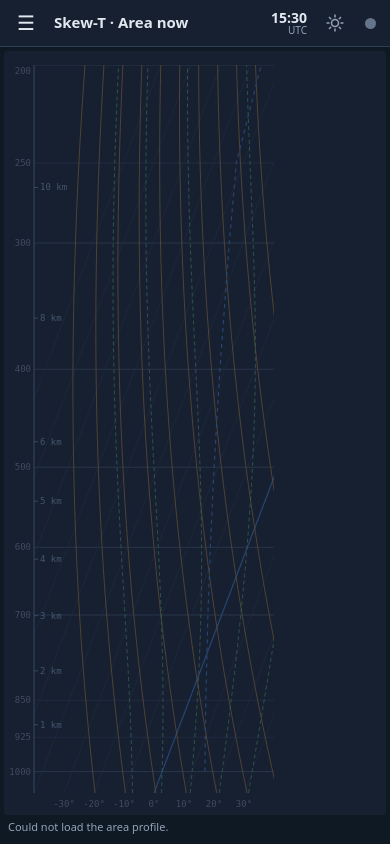
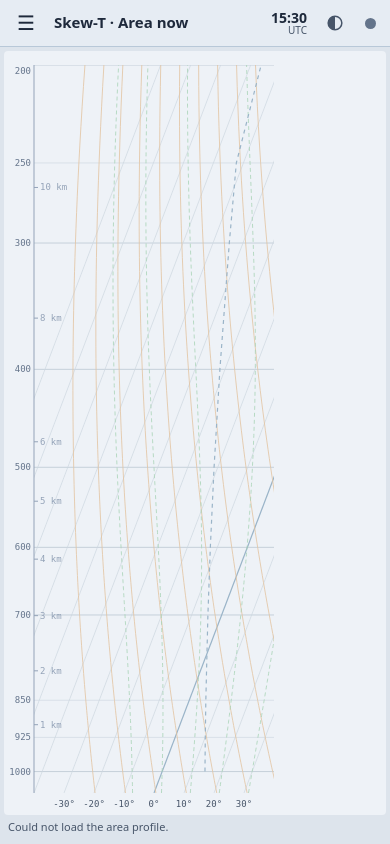
Before and after one commit to oh2gax/mode_s_wind, a Python web app: template web/templates/app.html in a window 390 px wide. Run offline with Jinja, Linux system fonts and the light colour scheme; the template is opened without the code that fills it, so the values that code supplies are empty.

Commit message:
Dark/Light Auto setting added in Mobile app

```diff
--- a/static/css/app.css
+++ b/static/css/app.css
@@ -30,12 +30,18 @@ body.app-body {
            color: var(--text-1); font-variant-numeric: tabular-nums; white-space: nowrap; }
 .app-utc b { font-size: 14px; font-weight: 600; }
 .app-utc small { font-size: 10px; color: var(--text-2); }
-/* ☀ / ☾ theme button (from 2026-10-28): the icon of the theme a tap switches to */
+/* theme button (from 2026-10-28): the icon of the setting in use — moon Dark, sun Light, half circle Auto */
 .app-theme-btn { display: inline-flex; align-items: center; justify-content: center; color: var(--text-2); margin-right: 2px; }
-.app-theme-btn svg { display: block; }
-.app-theme-btn .ic-moon { display: none; }
-[data-theme="light"] .app-theme-btn .ic-sun { display: none; }
-[data-theme="light"] .app-theme-btn .ic-moon { display: block; }
+.app-theme-btn svg { display: none; }
+:root[data-theme-mode="dark"] .app-theme-btn .ic-moon,
+:root[data-theme-mode="light"] .app-theme-btn .ic-sun,
+:root[data-theme-mode="auto"] .app-theme-btn .ic-auto { display: block; }
+/* the short note after a tap ("Auto — follows the phone") under the button */
+.app-theme-note { position: fixed; z-index: 60; right: 10px; top: calc(52px + env(safe-area-inset-top));
+                  padding: 5px 10px; border-radius: 6px; font-size: 13px; white-space: nowrap;
+                  background: var(--bg-2); color: var(--text-1); border: 1px solid var(--border);
+                  box-shadow: 0 2px 10px rgba(0,0,0,.35); pointer-events: none; transition: opacity .3s; }
+.app-theme-note.fade { opacity: 0; }
 .app-title { flex: 1; min-width: 0; display: flex; flex-direction: column; line-height: 1.15; }
 .app-title span { font-size: 15px; font-weight: 600; white-space: nowrap; overflow: hidden; text-overflow: ellipsis; }
 .app-title small { font-size: 11px; color: var(--text-2); white-space: nowrap; overflow: hidden; text-overflow: ellipsis; }
--- a/static/js/app.js
+++ b/static/js/app.js
@@ -99,24 +99,53 @@
   document.querySelectorAll('select[data-chips]').forEach(chipify);
 
   // ── theme ────────────────────────────────────────────────────────────────
-  // the ☀ / ☾ button of the top bar (from 2026-10-28; was a selector in General):
-  // the icon shows the theme a tap switches to; remembered as before (ms_theme)
+  // the button of the top bar (from 2026-10-28; was a selector in General): Dark,
+  // Light or Auto — Auto follows the phone's setting (prefers-color-scheme) and
+  // switches with it while the page is open.  The icon shows the setting in use;
+  // a tap steps Dark → Light → Auto → Dark.  Auto is ms_app_theme_auto = 1 (also
+  // the default when no theme was ever chosen); a chosen Light / Dark stays in
+  // ms_theme as before, shared with the full site, which has no Auto.
   const themeBtn = $('app-theme-btn');
-  function setTheme(t) {
-    if (t === 'light') document.documentElement.dataset.theme = 'light';
-    else delete document.documentElement.dataset.theme;
-    lsSet('ms_theme', t);
+  const themeMq = window.matchMedia ? window.matchMedia('(prefers-color-scheme: light)') : null;
+  const THEME_LBL = { dark: 'Dark', light: 'Light', auto: 'Auto — follows the phone' };
+  let themeMode = (() => {
+    const a = lsGet('ms_app_theme_auto', null), t = lsGet('ms_theme', null);
+    return a === '1' || (a == null && t == null) ? 'auto' : (t === 'light' ? 'light' : 'dark');
+  })();
+  function applyTheme(redraw) {
+    const root = document.documentElement;
+    const was = root.dataset.theme === 'light';
+    const light = themeMode === 'auto' ? !!(themeMq && themeMq.matches) : themeMode === 'light';
+    if (light) root.dataset.theme = 'light'; else delete root.dataset.theme;
+    root.dataset.themeMode = themeMode;
     const tc = document.querySelector('meta[name="theme-color"]');
-    if (tc) tc.content = t === 'light' ? '#e8edf3' : '#0f1923';
-    const lbl = t === 'light' ? 'Dark theme' : 'Light theme';
+    if (tc) tc.content = light ? '#e8edf3' : '#0f1923';
+    const lbl = `Theme: ${THEME_LBL[themeMode]}${themeMode === 'auto' ? ` (now ${light ? 'light' : 'dark'})` : ''} — tap to change`;
     themeBtn.title = lbl; themeBtn.setAttribute('aria-label', lbl);
+    if (redraw && was !== light) {
+      layout(true);
+      if (typeof window.onThemeChange === 'function') window.onThemeChange();   // the Statistics charts
+    }
   }
-  setTheme(document.documentElement.dataset.theme === 'light' ? 'light' : 'dark');
+  let themeNoteT = null;
+  function themeNote(txt) {
+    const n = $('app-theme-note');
+    n.textContent = txt; n.hidden = false; n.classList.remove('fade');
+    clearTimeout(themeNoteT);
+    themeNoteT = setTimeout(() => { n.classList.add('fade'); themeNoteT = setTimeout(() => { n.hidden = true; }, 300); }, 1600);
+  }
+  applyTheme(false);
   themeBtn.addEventListener('click', () => {
-    setTheme(document.documentElement.dataset.theme === 'light' ? 'dark' : 'light');
-    layout(true);
-    if (typeof window.onThemeChange === 'function') window.onThemeChange();   // the Statistics charts
+    themeMode = { dark: 'light', light: 'auto', auto: 'dark' }[themeMode];
+    lsSet('ms_app_theme_auto', themeMode === 'auto' ? '1' : '0');
+    if (themeMode !== 'auto') lsSet('ms_theme', themeMode);
+    applyTheme(true);
+    themeNote(`Theme: ${THEME_LBL[themeMode]}`);
   });
+  if (themeMq) {
+    const onMq = () => { if (themeMode === 'auto') applyTheme(true); };
+    if (themeMq.addEventListener) themeMq.addEventListener('change', onMq); else if (themeMq.addListener) themeMq.addListener(onMq);
+  }
 
   // ── system health (the Statistics page's indicators, /api/health) ────────
   async function pollHealth() {
--- a/web/templates/app.html
+++ b/web/templates/app.html
@@ -19,7 +19,15 @@
   <link rel="stylesheet" href="{{ url_for('static', filename='css/app.css') }}">
   <script>
     (function(){
-      try { if (localStorage.getItem('ms_theme') === 'light') document.documentElement.dataset.theme = 'light'; } catch (e) {}
+      // theme (from 2026-10-28): Auto follows the phone's setting — also for whoever never chose a theme;
+      // a chosen Light / Dark is kept in ms_theme as before (shared with the full site)
+      try {
+        var a = localStorage.getItem('ms_app_theme_auto'), t = localStorage.getItem('ms_theme');
+        var auto = a === '1' || (a == null && t == null);
+        var light = auto ? !!(window.matchMedia && window.matchMedia('(prefers-color-scheme: light)').matches) : t === 'light';
+        if (light) document.documentElement.dataset.theme = 'light';
+        document.documentElement.dataset.themeMode = auto ? 'auto' : (t === 'light' ? 'light' : 'dark');
+      } catch (e) {}
       // Time–height: one day by default on a phone (read by timeheight.js when it loads)
       try { if (localStorage.getItem('ms_th_hours') == null) localStorage.setItem('ms_th_hours', '24'); } catch (e) {}
     })();
@@ -32,11 +40,14 @@
   <div class="app-title"><span id="app-title">MODE-S Wind</span><small id="app-sub"></small></div>
   <!-- the current UTC time (from 2026-10-28): all times of MODE-S Wind are UTC -->
   <div id="app-utc" class="app-utc" title="Current time, UTC" aria-label="Current time, UTC"><b id="app-utc-t">--:--</b><small>UTC</small></div>
-  <!-- light / dark theme (from 2026-10-28): the icon shows the theme a tap switches to -->
-  <button id="app-theme-btn" class="app-icon-btn app-theme-btn" type="button" aria-label="Light theme" title="Light theme">
+  <!-- theme (from 2026-10-28): the icon shows the setting in use — moon Dark, sun Light, half circle Auto
+       (follows the phone); a tap steps Dark → Light → Auto → Dark -->
+  <button id="app-theme-btn" class="app-icon-btn app-theme-btn" type="button" aria-label="Theme" title="Theme">
     <svg class="ic-sun" viewBox="0 0 24 24" width="20" height="20" aria-hidden="true"><circle cx="12" cy="12" r="4.2" fill="none" stroke="currentColor" stroke-width="1.8"/><path d="M12 2.5v2.3M12 19.2v2.3M2.5 12h2.3M19.2 12h2.3M5.3 5.3l1.6 1.6M17.1 17.1l1.6 1.6M5.3 18.7l1.6-1.6M17.1 6.9l1.6-1.6" stroke="currentColor" stroke-width="1.8" stroke-linecap="round"/></svg>
     <svg class="ic-moon" viewBox="0 0 24 24" width="20" height="20" aria-hidden="true"><path d="M20.2 14.6A8.3 8.3 0 0 1 9.4 3.8a8.3 8.3 0 1 0 10.8 10.8z" fill="none" stroke="currentColor" stroke-width="1.8" stroke-linejoin="round"/></svg>
+    <svg class="ic-auto" viewBox="0 0 24 24" width="20" height="20" aria-hidden="true"><circle cx="12" cy="12" r="8.2" fill="none" stroke="currentColor" stroke-width="1.8"/><path d="M12 3.8a8.2 8.2 0 0 0 0 16.4z" fill="currentColor"/></svg>
   </button>
+  <div id="app-theme-note" class="app-theme-note" role="status" aria-live="polite" hidden></div>
   <span id="app-health" class="app-health" title="System health"></span>
 </header>
 {% if site_moved %}{% with mv_app=true %}{% include "_moved_notice.html" %}{% endwith %}{% endif %}
@@ -283,7 +294,7 @@
 
   <details class="app-sec app-sec-gen">
     <summary>General</summary>
-    <div class="app-small">Theme: the ☀ / ☾ button at the top right.</div>
+    <div class="app-small">Theme: the button at the top right — a tap steps Dark (☾) → Light (☀) → Auto (◐, follows the phone's setting).</div>
     <div id="app-health-txt" class="app-small"></div>
     <div class="app-gen-btns">
       <button type="button" class="app-btn" id="app-about-btn">About</button>
```
Also changed, not shown: doc/guides.md (+2 -2 lines), doc/whats_new.md (+2 -2 lines), CHANGELOG.md, README.md, 1 other file.
